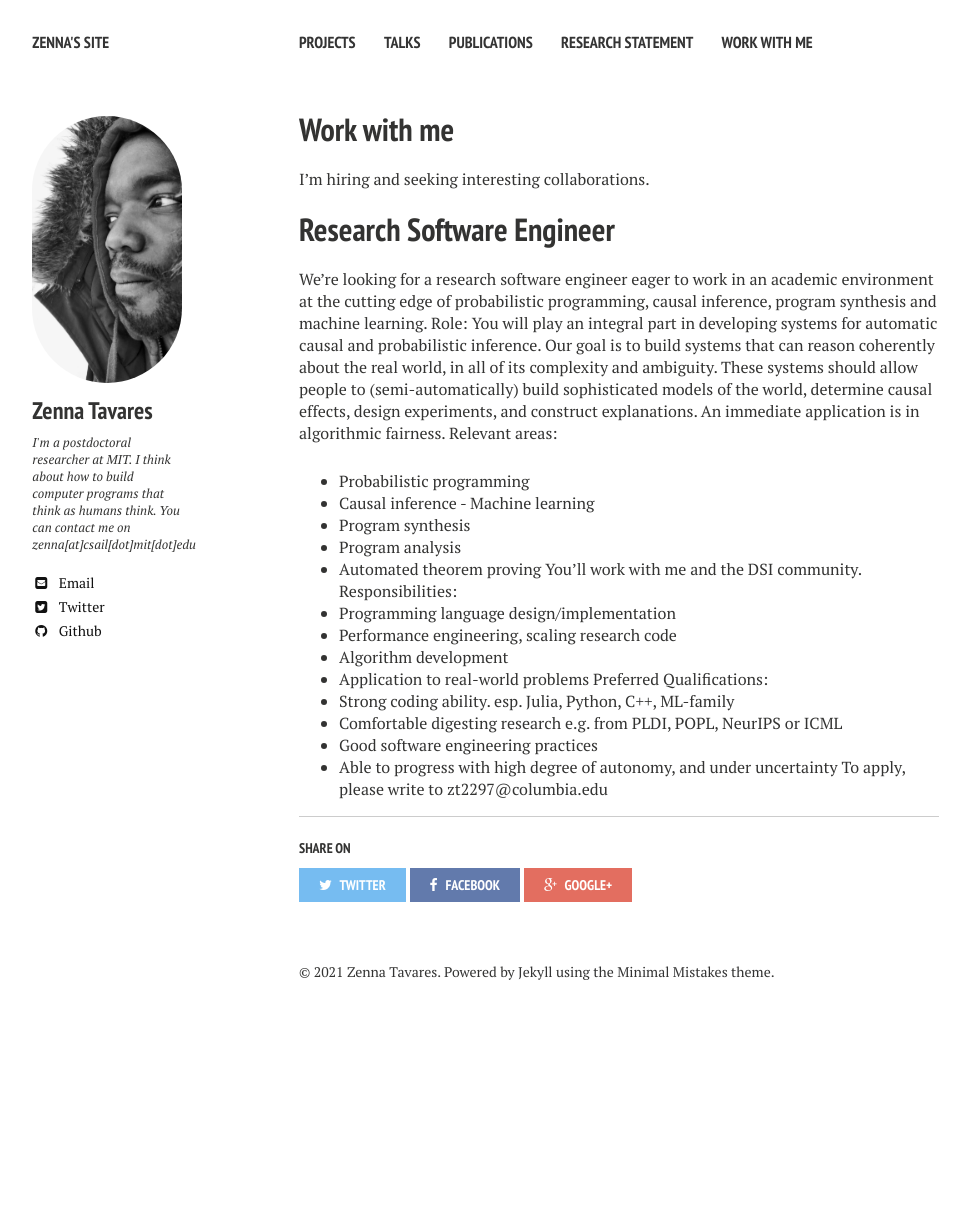
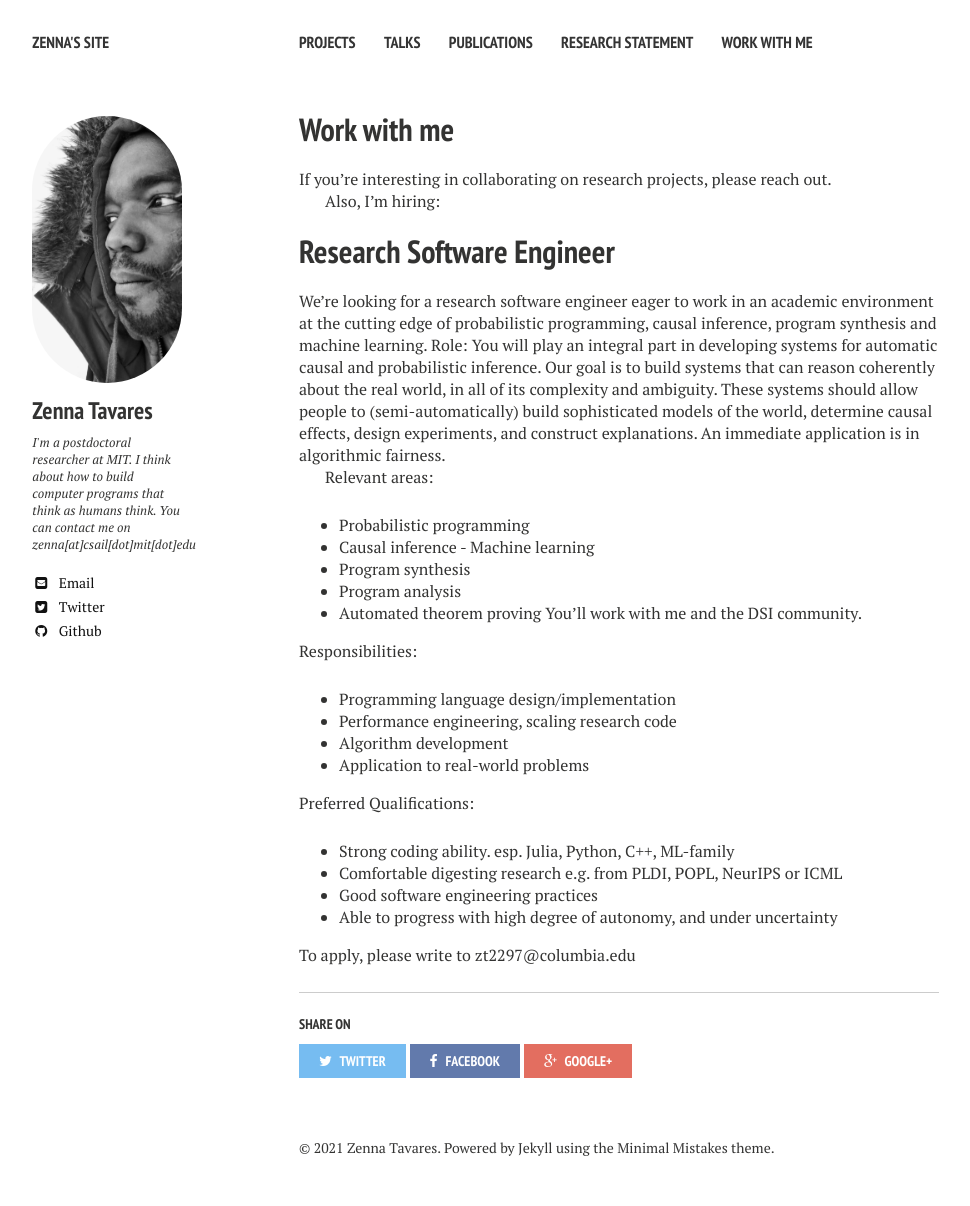
Before and after one commit to zenna/zenna.github.io, a Jekyll site: the page built from jobs/index.md, in a window 1280 px wide. Shown: the whole page, without its empty margins (21-991 px from the left). Built offline with Jekyll 4.4.1, drawn with Linux system fonts in a browser that asks for light colours; nearby versions of some CDN libraries; before the commit the page ends 1030 px from its top, so only the background shows below that.

Commit message:
formatting

```diff
--- a/jobs/index.md
+++ b/jobs/index.md
@@ -6,13 +6,16 @@
 ---
 <script type="text/javascript" src="http://cdn.mathjax.org/mathjax/latest/MathJax.js?config=TeX-AMS-MML_HTMLorMML"></script>
 
-I'm hiring and seeking interesting collaborations.
+If you're interesting in collaborating on research projects, please reach out.
+
+Also, I'm hiring:
 
 # Research Software Engineer
 
 We're looking for a research software engineer eager to work in an academic environment at the cutting edge of probabilistic programming, causal inference, program synthesis and machine learning.
 Role:
 You will play an integral part in developing systems for automatic causal and probabilistic inference. Our goal is to build systems that can reason coherently about the real world, in all of its complexity and ambiguity. These systems should allow people to (semi-automatically) build sophisticated models of the world, determine causal effects, design experiments, and construct explanations. An immediate application is in algorithmic fairness.
+
 Relevant areas:
 - Probabilistic programming
 - Causal inference - Machine learning
@@ -20,14 +23,17 @@
 - Program analysis
 - Automated theorem proving
 You’ll work with me and the DSI community.
+
 Responsibilities:
 - Programming language design/implementation
 - Performance engineering, scaling research code
 - Algorithm development
 - Application to real-world problems
+
 Preferred Qualifications:
 - Strong coding ability. esp. Julia, Python, C++, ML-family
 - Comfortable digesting research e.g. from PLDI, POPL, NeurIPS or ICML
 - Good software engineering practices
 - Able to progress with high degree of autonomy, and under uncertainty
+
 To apply, please write to zt2297@columbia.edu
```
